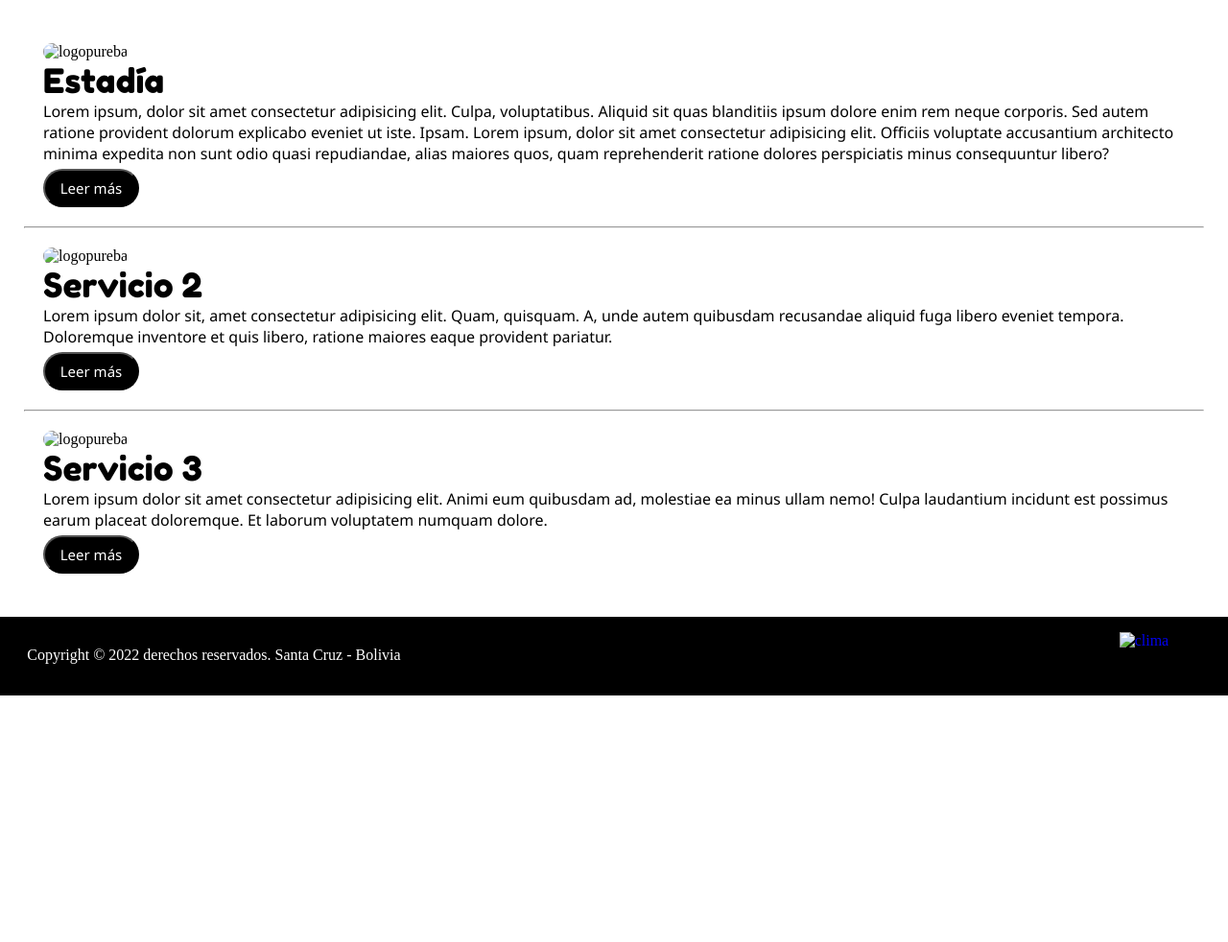
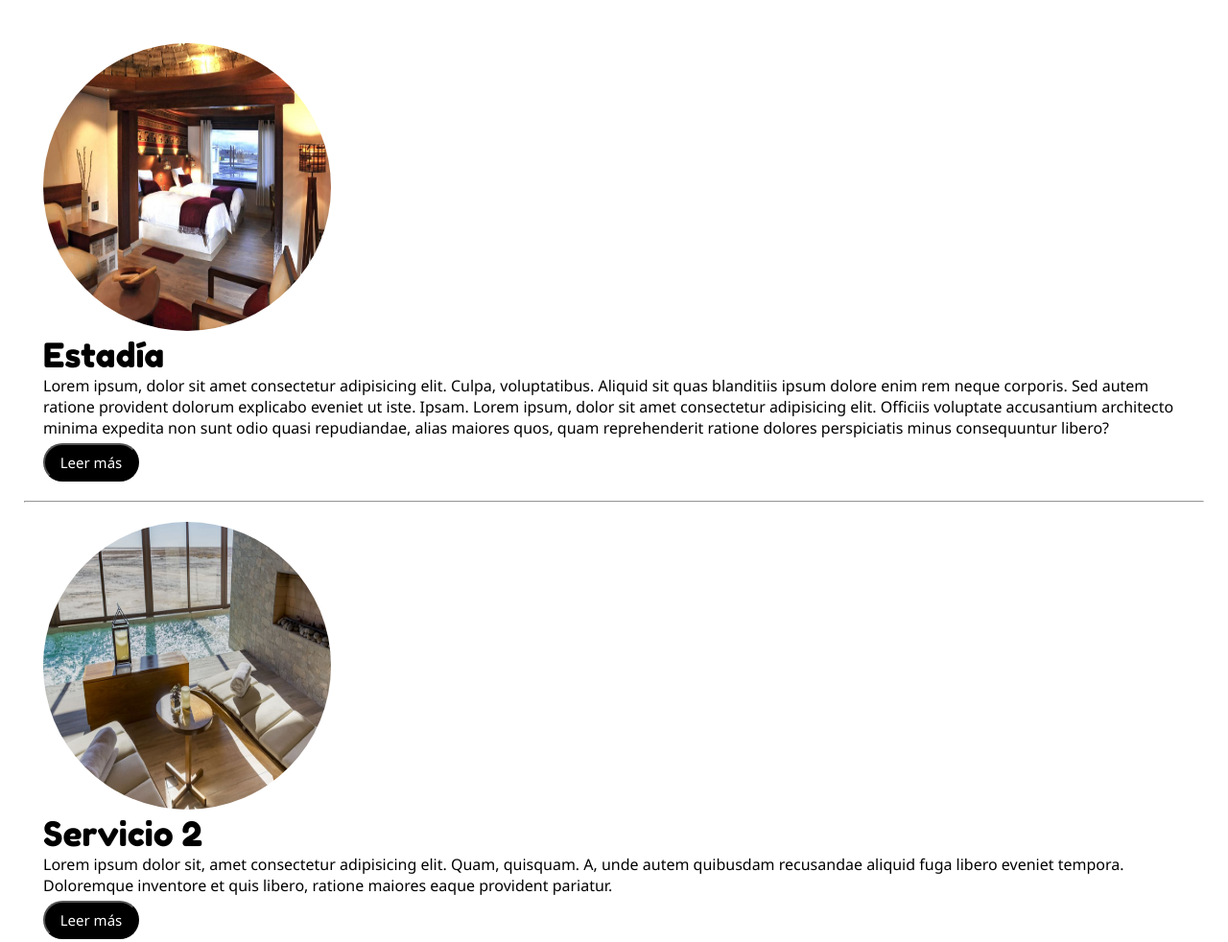
Before and after one commit to naomyxpro/a, a plain HTML site: page index.html in a window 1280 px wide. Shown: the part 700-1682 px from the top of the page at 96% size. Before the commit the page ends 1425 px from the top, so only its background shows below. Drawn offline with Linux system fonts and the light colour scheme; files that its build step writes are made by us from their sources; files whose address does not match are found by name.

Commit message:
Update index.html

```diff
--- a/index.html
+++ b/index.html
@@ -4,7 +4,7 @@
     <meta charset="UTF-8">
     <meta http-equiv="X-UA-Compatible" content="IE=edge">
     <meta name="viewport" content="width=device-width, initial-scale=1.0">
-    <link rel="stylesheet" href="/css/estilos.css">
+    <link rel="stylesheet" href="estilos.css">
     <title>Hotel Palacio de Sal</title>
     <link rel="preconnect" href="https://fonts.googleapis.com">
     <link rel="preconnect" href="https://fonts.gstatic.com" crossorigin>
@@ -14,7 +14,7 @@
     <div class="contenedor">
         <nav id="Usuario">
             <div class="logo">
-                <img src="/img/logoblanco.PNG" alt="logo" class="imglogo">
+                <img src="logoblanco.PNG" alt="logo" class="imglogo">
             </div>
             <div class="menu">
                 <a href="index.html" class="pr">HOME</a>
@@ -27,7 +27,7 @@
     <div class="inxServicios">
         <div class="servicio" id="s1">
             <div>
-                <img src="/img/b826f8ac_z.jpg" alt="logopureba" class="imgServicios">
+                <img src="b826f8ac_z.jpg" alt="logopureba" class="imgServicios">
             </div>
             <div>
                 <p class="titulo">Estadía</p>
@@ -38,7 +38,7 @@
         <hr>
         <div class="servicio" id="s2">
             <div>
-                <img src="/img/9dbf1343_z.jpg" alt="logopureba" class="imgServicios">
+                <img src="9dbf1343_z.jpg" alt="logopureba" class="imgServicios">
             </div>
             <div>
                 <p class="titulo">Servicio 2</p>
@@ -49,7 +49,7 @@
         <hr>
         <div class="servicio" id="s1">
             <div>
-                <img src="/img/3b36d651_z.jpg" alt="logopureba" class="imgServicios">
+                <img src="3b36d651_z.jpg" alt="logopureba" class="imgServicios">
             </div>
             <div>
                 <p class="titulo">Servicio 3</p>
@@ -63,6 +63,6 @@
 <footer>
     <p> Copyright © 2022 derechos reservados. Santa Cruz - Bolivia</p>
     <div></div>
-    <a href="clima.html"><img src="/img/kisspng-ios-7-weather-computer-icons-iphone-ios-5adab94196a697.3057354815242837136171.png" alt="clima" class="climaimg"></a><
+    <a href="clima.html"><img src="kisspng-ios-7-weather-computer-icons-iphone-ios-5adab94196a697.3057354815242837136171.png" alt="clima" class="climaimg"></a><
 </footer>
 </html>
```
